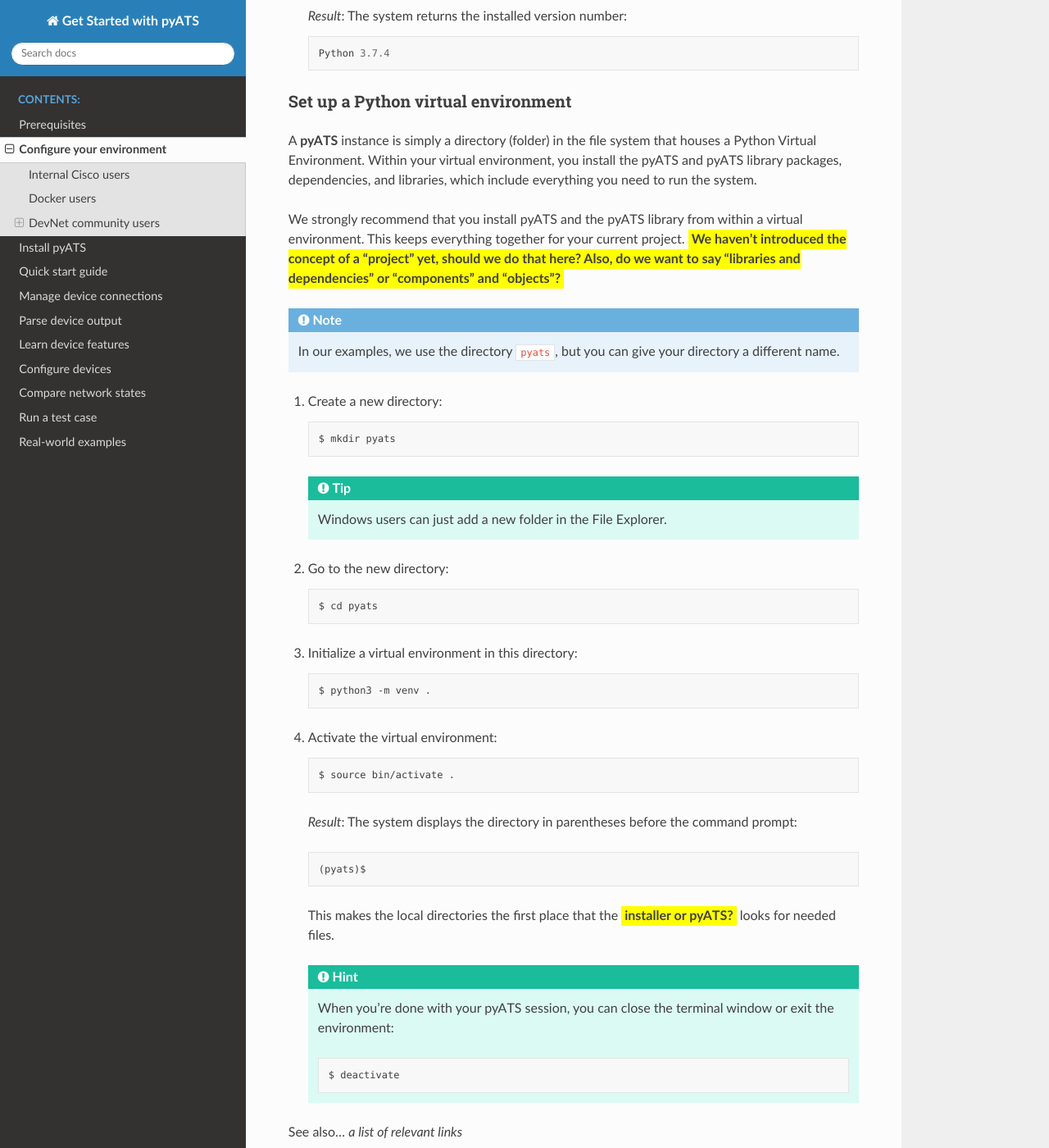
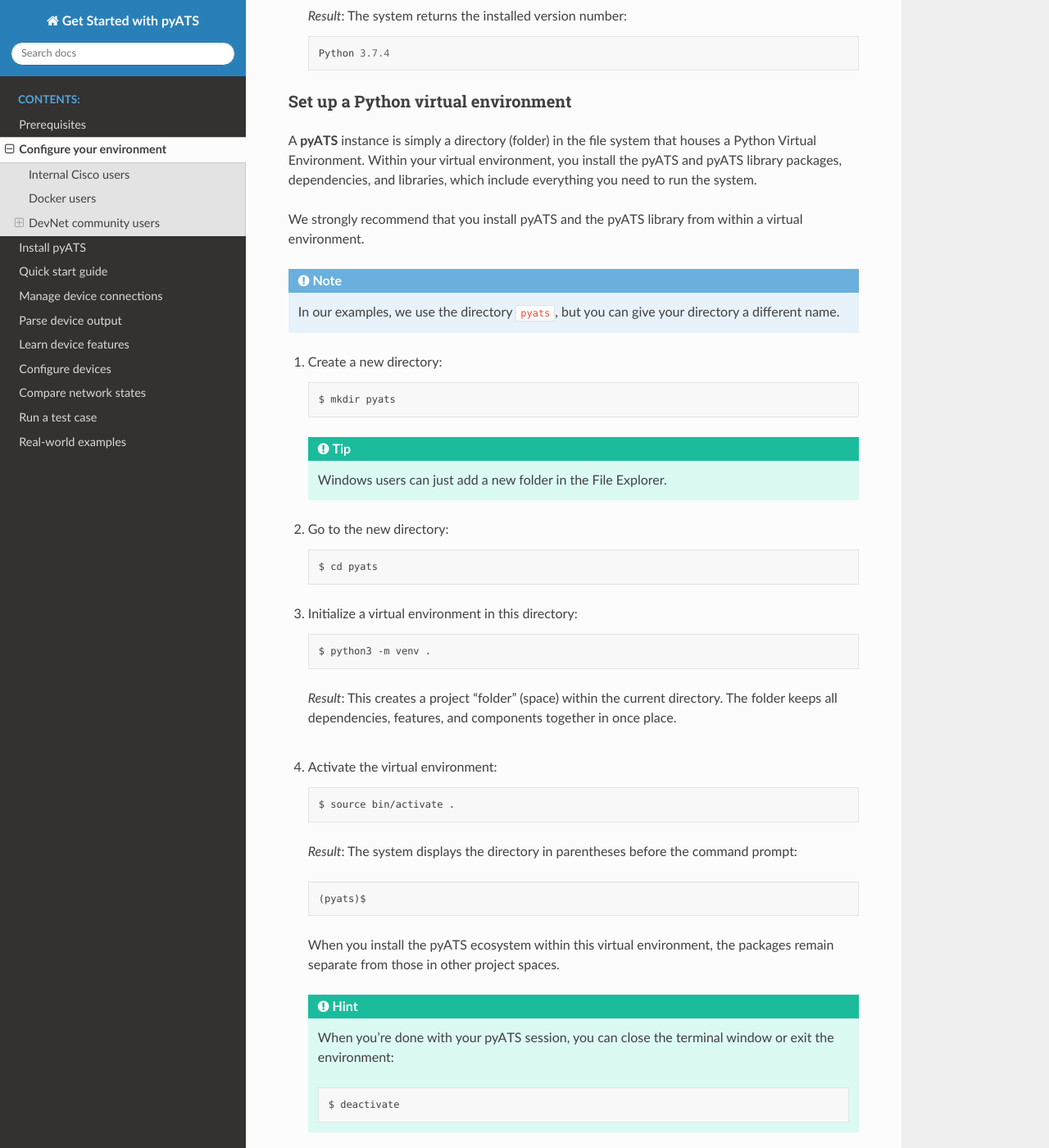
Before and after one commit to CiscoTestAutomation/getting-started, a Sphinx documentation site: the page built from source/configuration/configureEnv.rst, in a window 1280 px wide and 1400 px high, scrolled down 1066 px. Shown: the whole window at 82% size. Built offline with Sphinx 7.4.7 and the Read the Docs theme 2.0.0, drawn with Linux system fonts in a browser that asks for light colours; pages that are not in the unit, such as notebooks, are missing from menus.

Commit message:
Re-worded the description of the virtual environment and added to the results in the numbered list.

```diff
--- a/source/configuration/configureEnv.rst
+++ b/source/configuration/configureEnv.rst
@@ -46,7 +46,7 @@
 ^^^^^^^^^^^^^^^^^^^^^^^^^^^^^^^^^^^^^^
 A |pyATSbold| instance is simply a directory (folder) in the file system that houses a Python Virtual Environment. Within your virtual environment, you install the |pyATS| and |library| packages, dependencies, and libraries, which include everything you need to run the system.
 
-We strongly recommend that you install |pyATS| and the |library| from within a virtual environment. This keeps everything together for your current project. :question:`We haven't introduced the concept of a "project" yet, should we do that here? Also, do we want to say "libraries and dependencies" or "components" and "objects"?`
+We strongly recommend that you install |pyATS| and the |library| from within a virtual environment.
 
 .. note:: In our examples, we use the directory ``pyats``, but you can give your directory a different name.
 
@@ -64,6 +64,9 @@
 
         $ python3 -m venv .
 
+    *Result*: This creates a project "folder" (space) within the current directory. The folder keeps all dependencies, features, and components together in once place. |br| |br|
+
+
 #.   Activate the virtual environment::
 
         $ source bin/activate .
@@ -72,7 +75,7 @@
 
         (pyats)$
 
-    This makes the local directories the first place that the :question:`installer or pyATS?` looks for needed files.
+    When you install the |pyATS| ecosystem within this virtual environment, the packages remain separate from those in other project spaces.
 
     .. hint:: When you're done with your |pyATS| session, you can close the terminal window or exit the environment::
 
```
